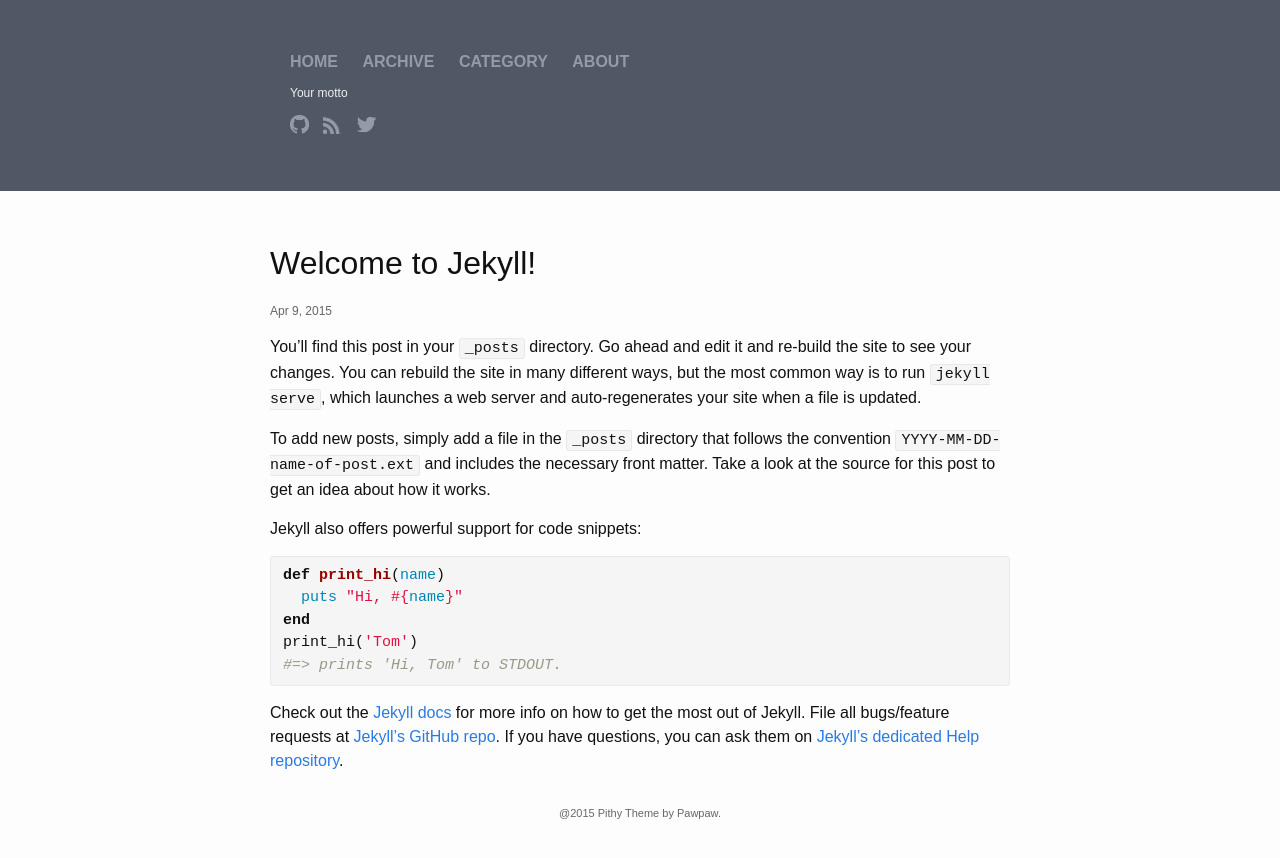
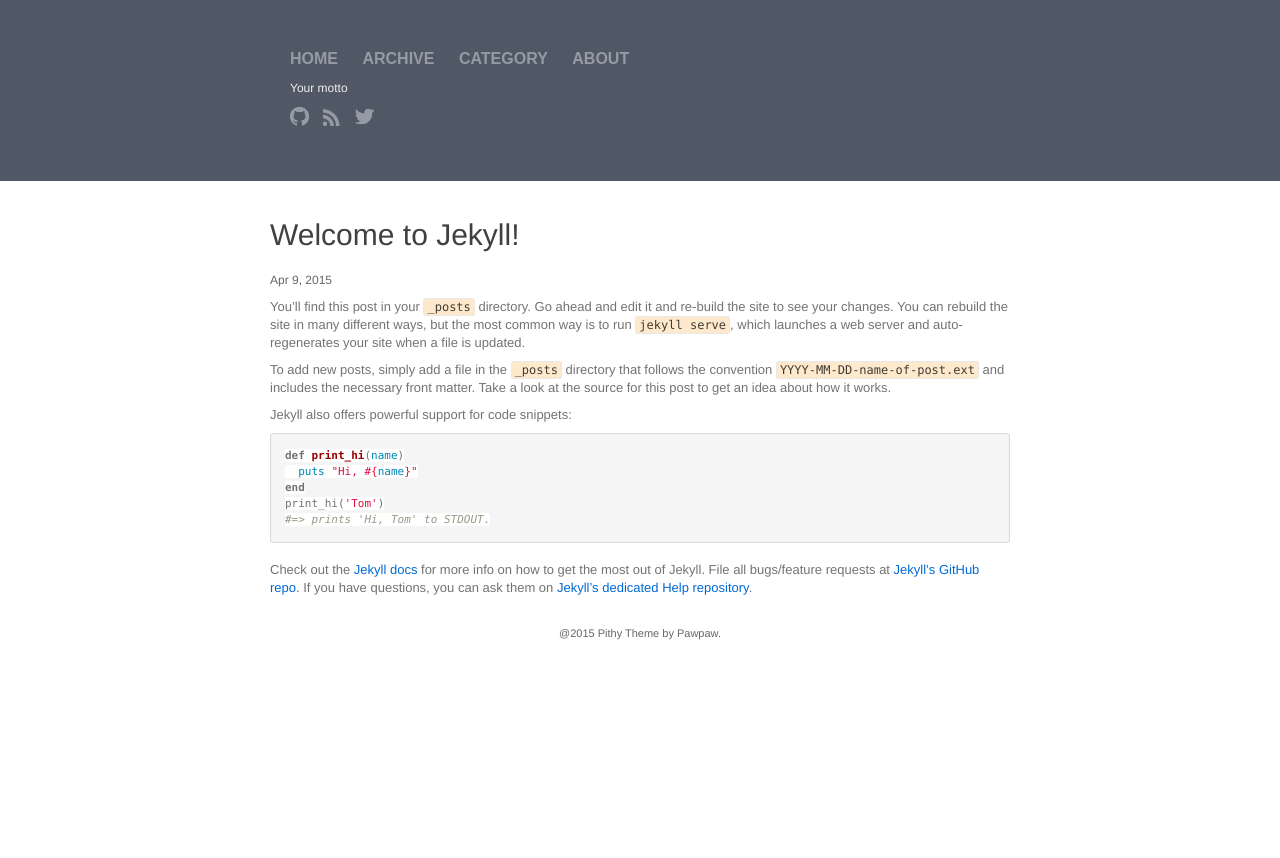
Before and after one commit to smallmuou/Jekyll-Pithy, a Jekyll site: the page built from _posts/2015-04-09-welcome-to-jekyll copy.markdown, in a window 1280 px wide. Shown: the top 858 px of the page. Built offline with Jekyll 4.4.1, drawn with Linux system fonts in a browser that asks for light colours; comment, search, counter and statistics services are not loaded.

Commit message:
优化字体显示

```diff
--- a/_layouts/post.html
+++ b/_layouts/post.html
@@ -11,4 +11,20 @@
   <article class="post-content">
     {{ content }}
   </article>
+<!-- 多说评论框 start -->
+	<div class="ds-thread" data-thread-key={{ page.id }} data-title={{ page.title }} data-url={{ site.motto }}/{{ page.url }}></div>
+<!-- 多说评论框 end -->
+<!-- 多说公共JS代码 start (一个网页只需插入一次) -->
+<script type="text/javascript">
+var duoshuoQuery = {short_name:"pawpaw"};
+	(function() {
+		var ds = document.createElement('script');
+		ds.type = 'text/javascript';ds.async = true;
+		ds.src = (document.location.protocol == 'https:' ? 'https:' : 'http:') + '//static.duoshuo.com/embed.js';
+		ds.charset = 'UTF-8';
+		(document.getElementsByTagName('head')[0]
+		 || document.getElementsByTagName('body')[0]).appendChild(ds);
+	})();
+	</script>
+<!-- 多说公共JS代码 end -->
 </div>
--- a/_sass/_base.scss
+++ b/_sass/_base.scss
@@ -83,7 +83,9 @@
     font-weight: 300;
 }
 
-
+.post h2, .post h3, .post h4, .post h5, .post h6 {
+    font-weight: 600;
+}
 
 /**
  * Links
@@ -202,3 +204,144 @@
         }
     }
 }
+
+h1,
+h2,
+h3,
+h4,
+h5,
+h6,
+p,
+blockquote {
+    margin: 0;
+    padding: 0;
+}
+body {
+    font-family: "Helvetica Neue", Helvetica, "Hiragino Sans GB", Arial, sans-serif;
+    font-size: 13px;
+    line-height: 18px;
+    color: #737373;
+    background-color: white;
+}
+table {
+    margin: 10px 0 15px 0;
+    border-collapse: collapse;
+}
+td,th {
+    border: 1px solid #ddd;
+    padding: 3px 10px;
+}
+th {
+    padding: 5px 10px;
+}
+
+a {
+    color: #0069d6;
+}
+a:hover {
+    color: #0050a3;
+    text-decoration: none;
+}
+a img {
+    border: none;
+}
+p {
+    margin-bottom: 9px;
+}
+h1,
+h2,
+h3,
+h4,
+h5,
+h6 {
+    color: #404040;
+    line-height: 36px;
+}
+h1 {
+    margin-bottom: 18px;
+    font-size: 30px;
+}
+h2 {
+    font-size: 24px;
+}
+h3 {
+    font-size: 18px;
+}
+h4 {
+    font-size: 16px;
+}
+h5 {
+    font-size: 14px;
+}
+h6 {
+    font-size: 13px;
+}
+hr {
+    margin: 0 0 19px;
+    border: 0;
+    border-bottom: 1px solid #ccc;
+}
+blockquote {
+    padding: 13px 13px 21px 15px;
+    margin-bottom: 18px;
+    font-family:georgia,serif;
+    font-style: italic;
+}
+blockquote:before {
+    content:"\201C";
+    font-size:40px;
+    margin-left:-10px;
+    font-family:georgia,serif;
+    color:#eee;
+}
+blockquote p {
+    font-size: 14px;
+    font-weight: 300;
+    line-height: 18px;
+    margin-bottom: 0;
+    font-style: italic;
+}
+code, pre {
+    font-family: Monaco, Andale Mono, Courier New, monospace;
+}
+code {
+    background-color: #fee9cc;
+    color: rgba(0, 0, 0, 0.75);
+    padding: 1px 3px;
+    font-size: 12px;
+    -webkit-border-radius: 3px;
+    -moz-border-radius: 3px;
+    border-radius: 3px;
+}
+pre {
+    display: block;
+    padding: 14px;
+    margin: 0 0 18px;
+    line-height: 16px;
+    font-size: 11px;
+    border: 1px solid #d9d9d9;
+    white-space: pre-wrap;
+    word-wrap: break-word;
+}
+pre code {
+    background-color: #fff;
+    color:#737373;
+    font-size: 11px;
+    padding: 0;
+}
+sup {
+    font-size: 0.83em;
+    vertical-align: super;
+    line-height: 0;
+}
+* {
+    -webkit-print-color-adjust: exact;
+}
+@media print {
+    body,code,pre code,h1,h2,h3,h4,h5,h6 {
+        color: black;
+    }
+    table, pre {
+        page-break-inside: avoid;
+    }
+}
--- a/_sass/_layout.scss
+++ b/_sass/_layout.scss
@@ -136,7 +136,7 @@
 }
 
 #line {
-	opacity: 0.1;
+	opacity: 0.2;
 	color: #000;
 }
 
```
